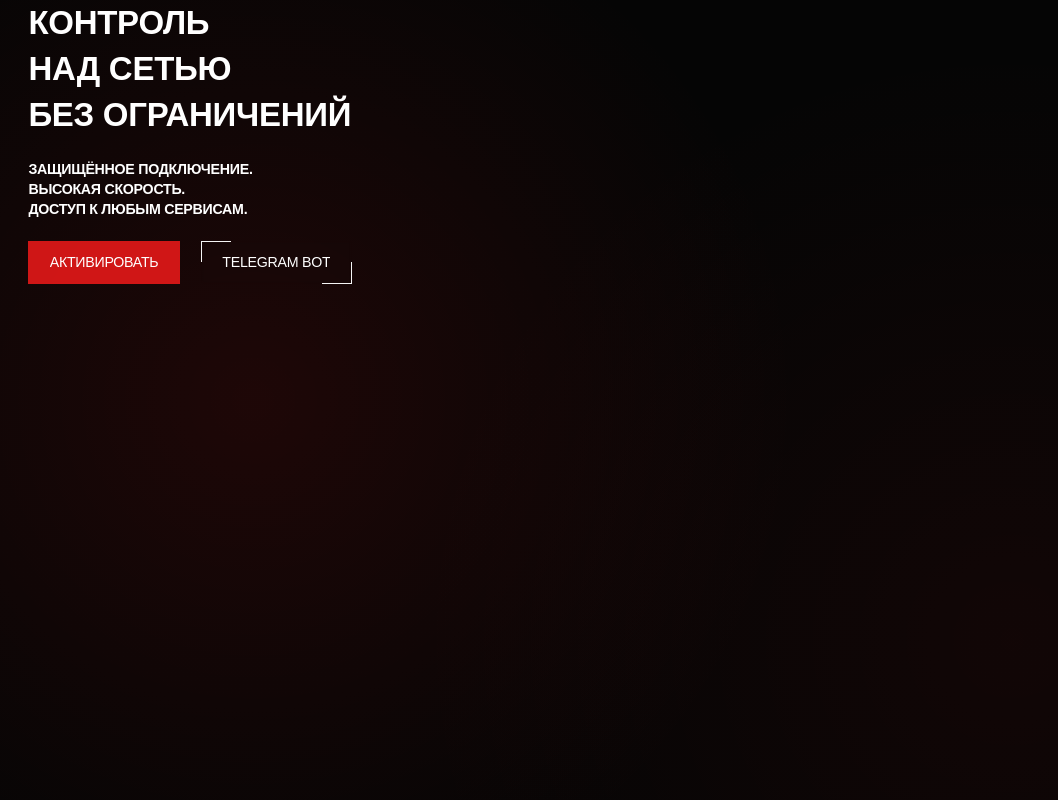
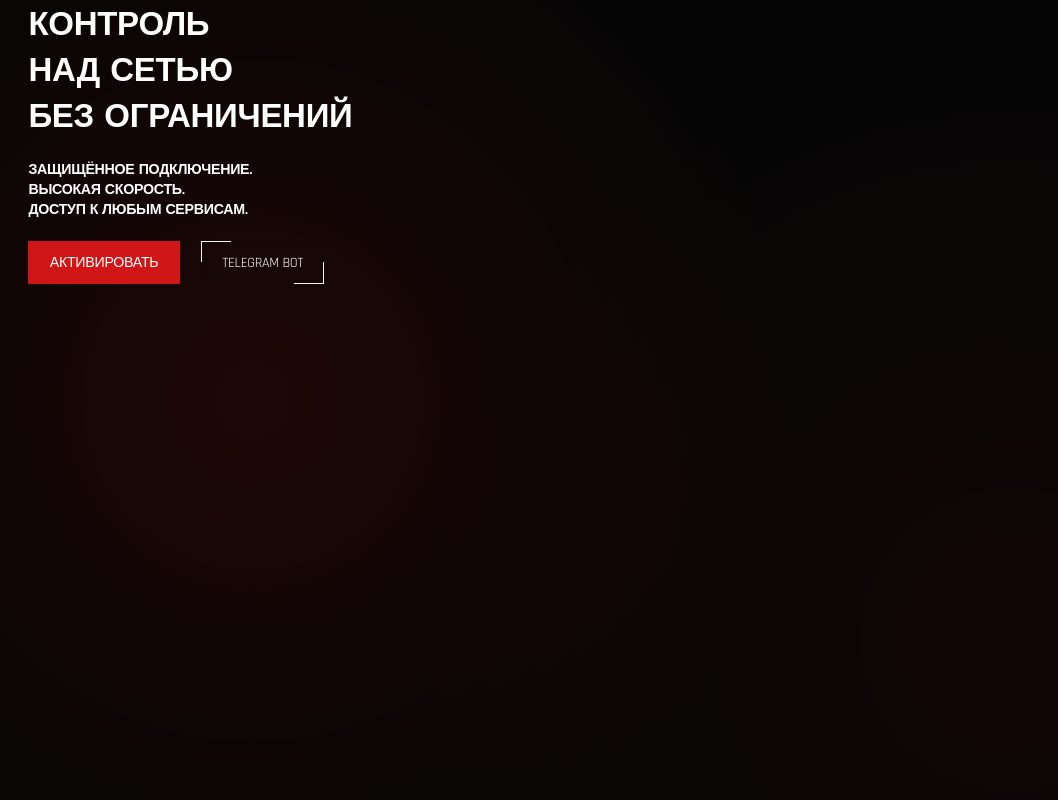
Before and after one commit to vvlstl/skynet-nuxt, a Nuxt app: page / in a window 1280 px wide. Shown: the top 800 px of the page, without its empty margins (0-1058 px from the left). Built offline with nearby package versions, Linux system fonts and the light colour scheme; a web font is replaced by a local one.

Commit message:
style(css): use tilde alias for asset paths in _var.less

```diff
--- a/app/assets/css/_var.less
+++ b/app/assets/css/_var.less
@@ -250,9 +250,9 @@
 }
 
 //noinspection LessUnresolvedVariable
-@imagePath: '../../public/images/';
+@imagePath: '~/assets/images/';
 //noinspection LessUnresolvedVariable
-@fontPath: '../../public/fonts/';
+@fontPath: '~/assets/fonts/';
 
 /**
  * Сетка
```
